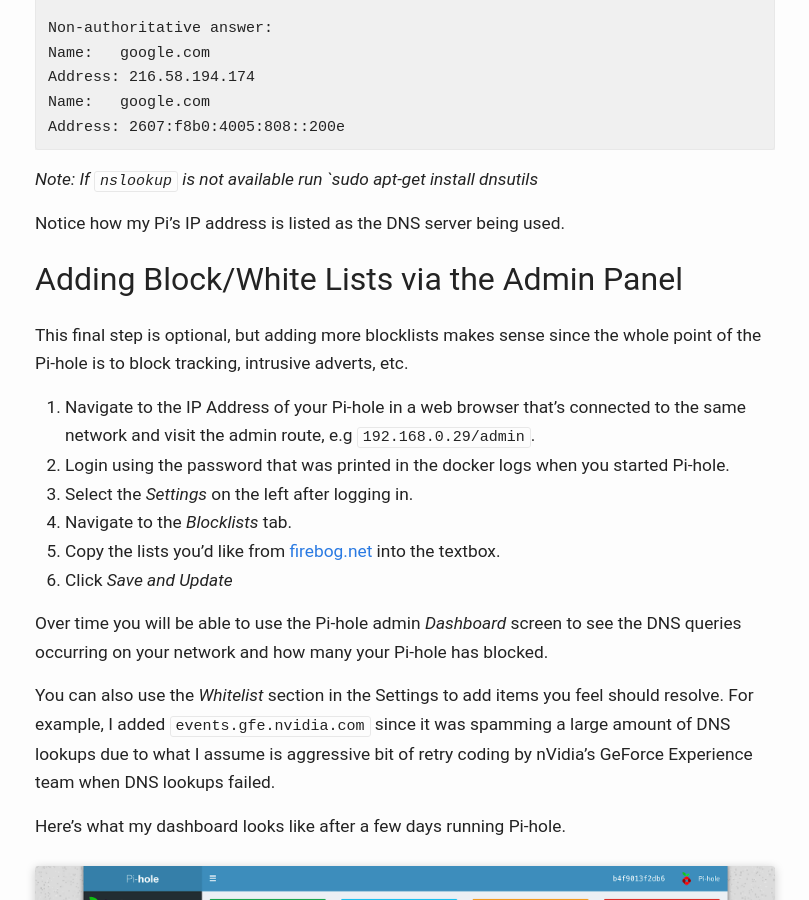
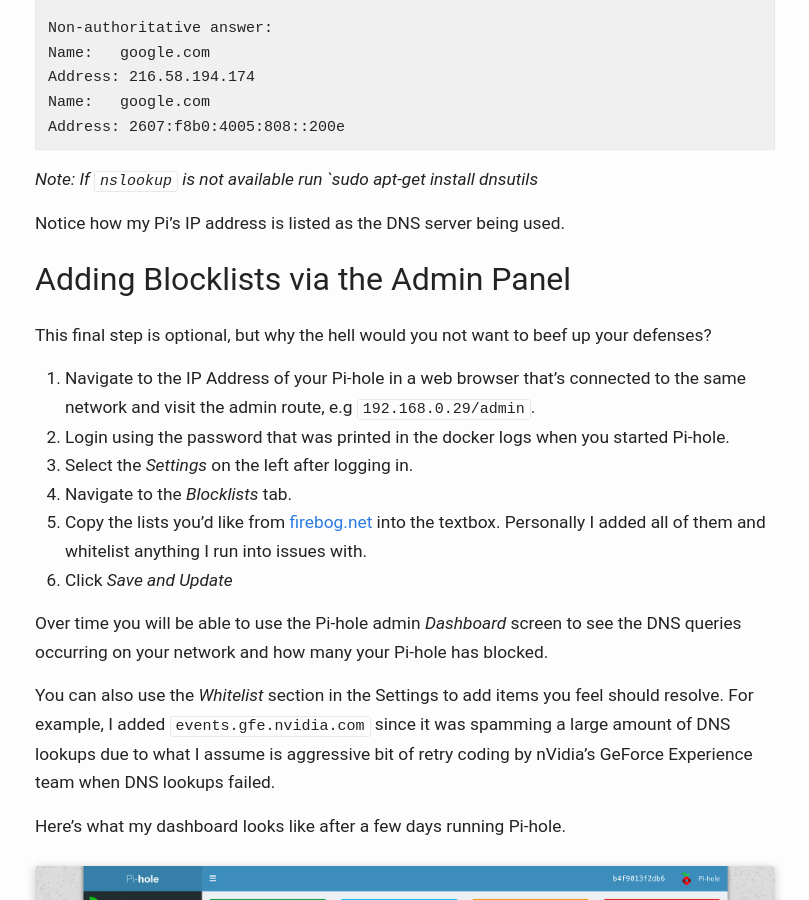
Before and after one commit to evanshortiss/evanshortiss.github.io, a Jekyll site: the page built from _posts/2019-11-13-pi-hole-setup.markdown, in a window 1280 px wide and 900 px high, scrolled down 3889 px. Shown: the whole window, without its empty margins (235-1044 px from the left). Built offline with Jekyll 4.4.1, drawn with Linux system fonts in a browser that asks for light colours.

Commit message:
fix: url and grammar stuff

```diff
--- a/_posts/2019-11-13-pi-hole-setup.markdown
+++ b/_posts/2019-11-13-pi-hole-setup.markdown
@@ -5,7 +5,7 @@
 categories: raspberry-pi
 ---
 
-My [previous blog post](raspberry-pi/2019/11/08/raspberry-pi-setup.html)
+My [previous blog post](/raspberry-pi/2019/11/08/raspberry-pi-setup.html)
 detailed the steps I used to resurrect my neglected Raspberry Pi. In this
 blog post I'm going to cover how I setup [Pi-hole](https://pi-hole.net/)
 for my home network.
@@ -151,10 +151,10 @@
 
 Notice how my Pi's IP address is listed as the DNS server being used.
 
-## Adding Block/White Lists via the Admin Panel
+## Adding Blocklists via the Admin Panel
 
-This final step is optional, but adding more blocklists makes sense since the
-whole point of the Pi-hole is to block tracking, intrusive adverts, etc.
+This final step is optional, but why the hell would you not want to beef up
+your defenses?
 
 1. Navigate to the IP Address of your Pi-hole in a web browser that's connected
 to the same network and visit the admin route, e.g `192.168.0.29/admin`.
@@ -162,7 +162,7 @@
 started Pi-hole.
 1. Select the _Settings_ on the left after logging in.
 1. Navigate to the _Blocklists_ tab.
-1. Copy the lists you'd like from [firebog.net](https://firebog.net) into the textbox.
+1. Copy the lists you'd like from [firebog.net](https://firebog.net) into the textbox. Personally I added all of them and whitelist anything I run into issues with.
 1. Click _Save and Update_
 
 Over time you will be able to use the Pi-hole admin _Dashboard_ screen to see
```
